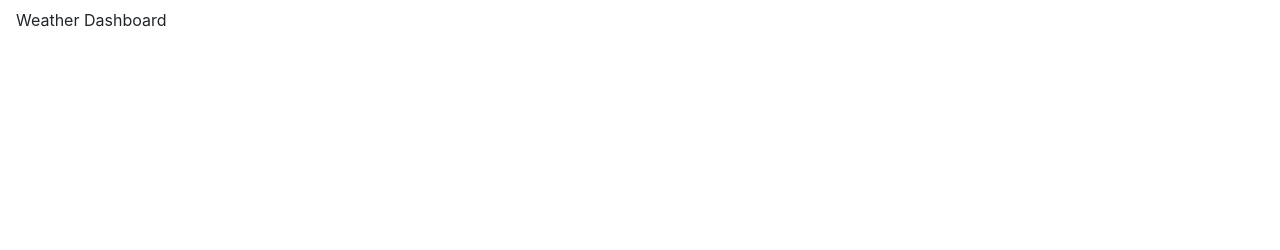
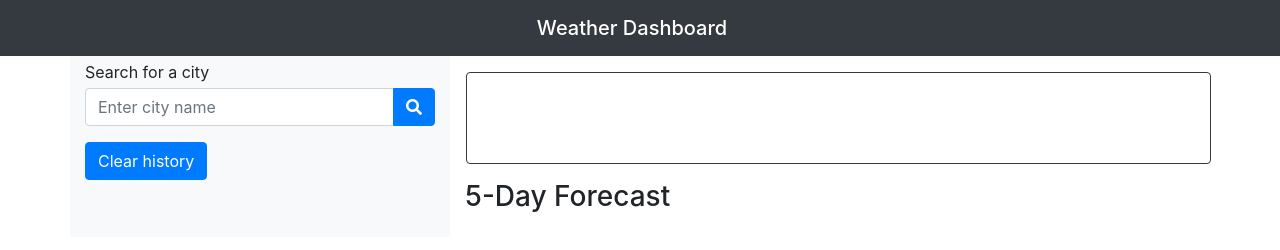
Before and after one commit to mgall13/Weather-Dashboard, a plain HTML site: page index.html in a window 1280 px wide. Drawn offline with nearby package versions, Linux system fonts and the light colour scheme.

Commit message:
working on HTML

```diff
--- a/index.html
+++ b/index.html
@@ -2,24 +2,80 @@
 <html lang="en">
 <head>
     <meta charset="UTF-8">
-    <meta http-equiv="X-UA-Compatible" content="IE=edge">
     <meta name="viewport" content="width=device-width, initial-scale=1.0">
+    <meta http-equiv="X-UA-Compatible" content="ie=edge">
     <link rel="stylesheet" href="https://stackpath.bootstrapcdn.com/bootstrap/4.3.1/css/bootstrap.min.css" integrity="sha384-ggOyR0iXCbMQv3Xipma34MD+dH/1fQ784/j6cY/iJTQUOhcWr7x9JvoRxT2MZw1T" crossorigin="anonymous">
+    <link rel="stylesheet" href="https://cdnjs.cloudflare.com/ajax/libs/font-awesome/5.11.2/css/all.min.css">
     <link rel="stylesheet" href="./assets/css/style.css">
     <title>Weather Dashboard</title>
 </head>
 <body>
-    <nav class="navbar">
-        <span class="navbar-stay">Weather Dashboard</span>
+    <nav class="navbar navbar-dark bg-dark">
+        <span class="navbar-brand mb-0 h1 w-100 text-center">Weather Dashboard</span>
     </nav>
     <div class="container">
         <div class="row">
-            <div class="col-4">
-                <p class=""
+            <div class="col-4 bg-light">
+                <p class="search-header my-1">Search for a city</p>
+                <div class="input-group mb-3">
+                    <input id="city-input" type="text" class="form-control" placeholder="Enter city name" aria-label="Enter city name">
+                    <div class="input-group-append">
+                        <button class="btn btn-primary" type="button" id="search-button">
+                            <i class="fas fa-search"></i>
+                        </button>
+                    </div>
+                </div>
+                <button class="btn btn-primary mb-3" type="button" id="clear-history">Clear history</button>
+                <form id="history"></form>
+            </div>
+            <div class="col-8">
+                <div class="row mr-0">
+                    <div class="col-12 border border-dark m-3 rounded">
+                        <div class="row">
+                            <div class="col-12">
+                                <span id="city-name" class="city-name align-middle"></span>
+                                <img id="current-pic" src="placeholder" alt="">
+                            </div>
+                        </div>
+                        <div class="row">
+                            <div class="col-12">
+                                <p id="temperature"></p>
+                            </div>
+                        </div>
+                        <div class="row">
+                            <div class="col-12">
+                                <p id="humidity"></p>
+                            </div>
+                        </div>
+                        <div class="row">
+                            <div class="col-12">
+                                <p id="wind-speed"></p>
+                            </div>
+                        </div>
+                        <div class="row">
+                            <div class="col-12 d-flex">
+                                <p id="UV-index"></p>
+                            </div>
+                        </div>
+                    </div>
+                </div>
+                <div class="row">
+                    <div class="col-12">
+                        <h3>5-Day Forecast</h3>
+                    </div>
+                </div>
+                <div class="row">
+                    <div class="col forecast bg-primary text-white ml-3 mb-3 rounded"></div>
+                    <div class="col forecast bg-primary text-white ml-3 mb-3 rounded"></div>
+                    <div class="col forecast bg-primary text-white ml-3 mb-3 rounded"></div>
+                    <div class="col forecast bg-primary text-white ml-3 mb-3 rounded"></div>
+                    <div class="col forecast bg-primary text-white ml-3 mb-3 rounded"></div>
+                </div>
             </div>
         </div>
     </div>
 
-    <script src="assets/js/scipt.js"></script>
+    <script src="https://unpkg.com/axios/dist/axios.min.js"></script>
+    <script src="./assets/js/script.js"></script>
 </body>
 </html>
```
